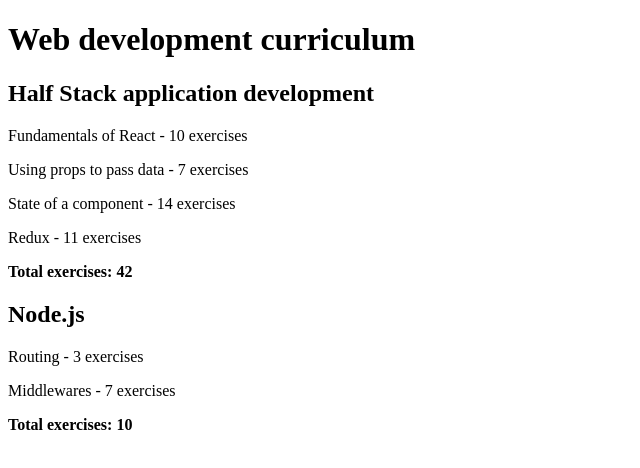
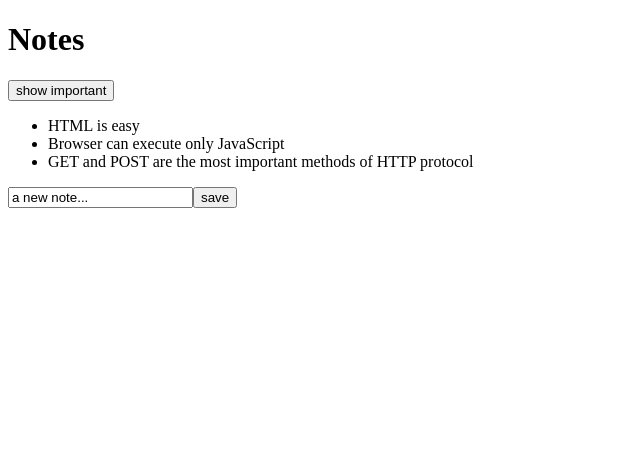
Before and after one commit to hangwl/fso2024, a React (Vite) app in the folder part1/: page / in a window 1280 px wide. Shown: the top 468 px of the page, without its empty margins (0-640 px from the left). Built offline with nearby package versions, Linux system fonts and the light colour scheme.

Commit message:
part2 forms

```diff
--- a/part1/src/App.jsx
+++ b/part1/src/App.jsx
@@ -1,62 +1,47 @@
-import React from "react";
-import Course from "./components/Course";
-import TotalExercises from "./components/TotalExercises";
+import { useState } from "react";
+import Note from "./components/Note";
 
-const App = () => {
-  const courses = [
-    {
-      name: "Half Stack application development",
-      id: 1,
-      parts: [
-        {
-          name: "Fundamentals of React",
-          exercises: 10,
-          id: 1,
-        },
-        {
-          name: "Using props to pass data",
-          exercises: 7,
-          id: 2,
-        },
-        {
-          name: "State of a component",
-          exercises: 14,
-          id: 3,
-        },
-        {
-          name: "Redux",
-          exercises: 11,
-          id: 4,
-        },
-      ],
-    },
-    {
-      name: "Node.js",
-      id: 2,
-      parts: [
-        {
-          name: "Routing",
-          exercises: 3,
-          id: 1,
-        },
-        {
-          name: "Middlewares",
-          exercises: 7,
-          id: 2,
-        },
-      ],
-    },
-  ];
+const App = (props) => {
+  const [notes, setNotes] = useState(props.notes);
+  const [newNote, setNewNote] = useState("a new note...");
+  const [showAll, setShowAll] = useState(true);
+
+  const addNote = (event) => {
+    event.preventDefault();
+    const noteObject = {
+      content: newNote,
+      important: Math.random() < 0.5,
+      id: notes.length + 1,
+    };
+
+    setNotes(notes.concat(noteObject));
+    setNewNote("");
+  };
+
+  const handleNoteChange = (event) => {
+    console.log(event.target.value);
+    setNewNote(event.target.value);
+  };
+
+  const notesToShow = showAll ? notes : notes.filter((note) => note.important);
 
   return (
     <div>
-      <h1>Web development curriculum</h1>
-      {courses.map((course) => (
-        <div key={course.id}>
-          <Course course={course} />
-          <TotalExercises parts={course.parts} />
-        </div>
-      ))}
+      <h1>Notes</h1>
+      <div>
+        <button onClick={() => setShowAll(!showAll)}>
+          show {showAll ? "important" : "all"}
+        </button>
+      </div>
+      <ul>
+        {notesToShow.map((note) => (
+          <Note key={note.id} note={note} />
+        ))}
+      </ul>
+      <form onSubmit={addNote}>
+        <input value={newNote} onChange={handleNoteChange} />
+        <button type="submit">save</button>
+      </form>
     </div>
   );
 };
--- a/part1/src/components/Course.jsx
+++ /dev/null
@@ -1,18 +0,0 @@
-import React from "react";
-
-const Course = ({ course }) => {
-  return (
-    <div>
-      <h2>{course.name}</h2>
-      <div>
-        {course.parts.map((part) => (
-          <p key={part.id}>
-            {part.name} - {part.exercises} exercises
-          </p>
-        ))}
-      </div>
-    </div>
-  );
-};
-
-export default Course;
--- /dev/null
+++ b/part1/src/components/Note.jsx
@@ -0,0 +1,5 @@
+const Note = ({ note }) => {
+  return <li>{note.content}</li>;
+};
+
+export default Note;
--- a/part1/src/components/TotalExercises.jsx
+++ /dev/null
@@ -1,18 +0,0 @@
-import React from "react";
-
-const TotalExercises = ({ parts }) => {
-  const totalExercises = parts.reduce(
-    (total, part) => total + part.exercises,
-    0
-  );
-
-  return (
-    <div>
-      <p>
-        <strong>Total exercises: {totalExercises}</strong>
-      </p>
-    </div>
-  );
-};
-
-export default TotalExercises;
--- /dev/null
+++ b/part1/src/index.css
@@ -0,0 +1,69 @@
+:root {
+  font-family: Inter, system-ui, Avenir, Helvetica, Arial, sans-serif;
+  line-height: 1.5;
+  font-weight: 400;
+
+  color-scheme: light dark;
+  color: rgba(255, 255, 255, 0.87);
+  background-color: #242424;
+
+  font-synthesis: none;
+  text-rendering: optimizeLegibility;
+  -webkit-font-smoothing: antialiased;
+  -moz-osx-font-smoothing: grayscale;
+  -webkit-text-size-adjust: 100%;
+}
+
+a {
+  font-weight: 500;
+  color: #646cff;
+  text-decoration: inherit;
+}
+a:hover {
+  color: #535bf2;
+}
+
+body {
+  margin: 0;
+  display: flex;
+  place-items: center;
+  min-width: 320px;
+  min-height: 100vh;
+}
+
+h1 {
+  font-size: 3.2em;
+  line-height: 1.1;
+}
+
+button {
+  border-radius: 8px;
+  border: 1px solid transparent;
+  padding: 0.6em 1.2em;
+  font-size: 1em;
+  font-weight: 500;
+  font-family: inherit;
+  background-color: #1a1a1a;
+  cursor: pointer;
+  transition: border-color 0.25s;
+}
+button:hover {
+  border-color: #646cff;
+}
+button:focus,
+button:focus-visible {
+  outline: 4px auto -webkit-focus-ring-color;
+}
+
+@media (prefers-color-scheme: light) {
+  :root {
+    color: #213547;
+    background-color: #ffffff;
+  }
+  a:hover {
+    color: #747bff;
+  }
+  button {
+    background-color: #f9f9f9;
+  }
+}
--- a/part1/src/main.jsx
+++ b/part1/src/main.jsx
@@ -2,4 +2,24 @@ import ReactDOM from "react-dom/client";
 
 import App from "./App";
 
-ReactDOM.createRoot(document.getElementById("root")).render(<App />);
+const notes = [
+  {
+    id: 1,
+    content: "HTML is easy",
+    important: true,
+  },
+  {
+    id: 2,
+    content: "Browser can execute only JavaScript",
+    important: false,
+  },
+  {
+    id: 3,
+    content: "GET and POST are the most important methods of HTTP protocol",
+    important: true,
+  },
+];
+
+ReactDOM.createRoot(document.getElementById("root")).render(
+  <App notes={notes} />
+);
```
